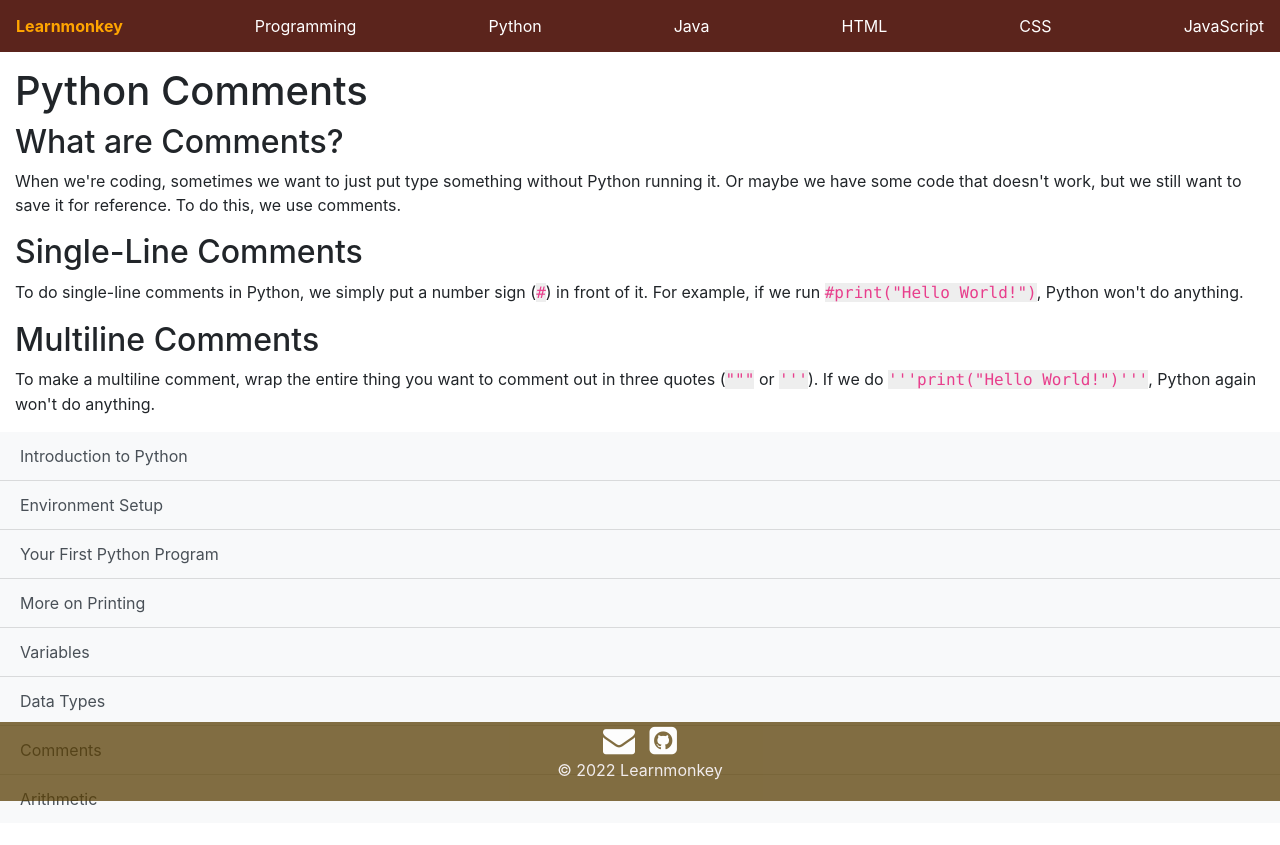
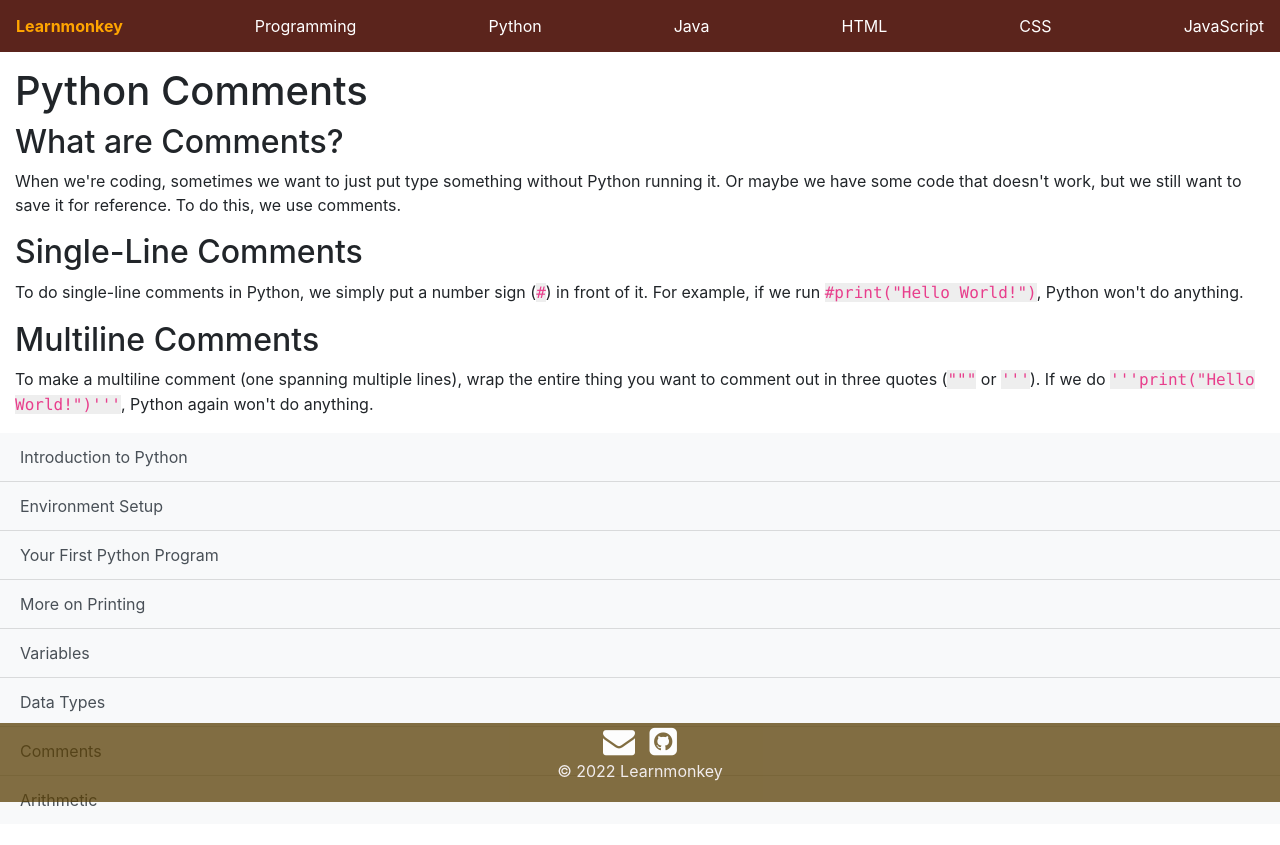
Before and after one commit to learnmonkey/learnmonkey.github.io, a Jekyll site: the page built from programming/python/comments.html, in a window 1280 px wide and 900 px high. Shown: the top 845 px of the window. Built offline with Jekyll 4.4.1, drawn with Linux system fonts in a browser that asks for light colours.

Commit message:
Update comments.html

```diff
--- a/programming/python/comments.html
+++ b/programming/python/comments.html
@@ -18,5 +18,5 @@ permalink: /programming/python/comments/
 
 <section>
     <h2>Multiline Comments</h2>
-    <p>To make a multiline comment, wrap the entire thing you want to comment out in three quotes (<code>"""</code> or <code>'''</code>). If we do <code>'''print("Hello World!")'''</code>, Python again won't do anything.</p>
+    <p>To make a multiline comment (one spanning multiple lines), wrap the entire thing you want to comment out in three quotes (<code>"""</code> or <code>'''</code>). If we do <code>'''print("Hello World!")'''</code>, Python again won't do anything.</p>
 </section>
```
